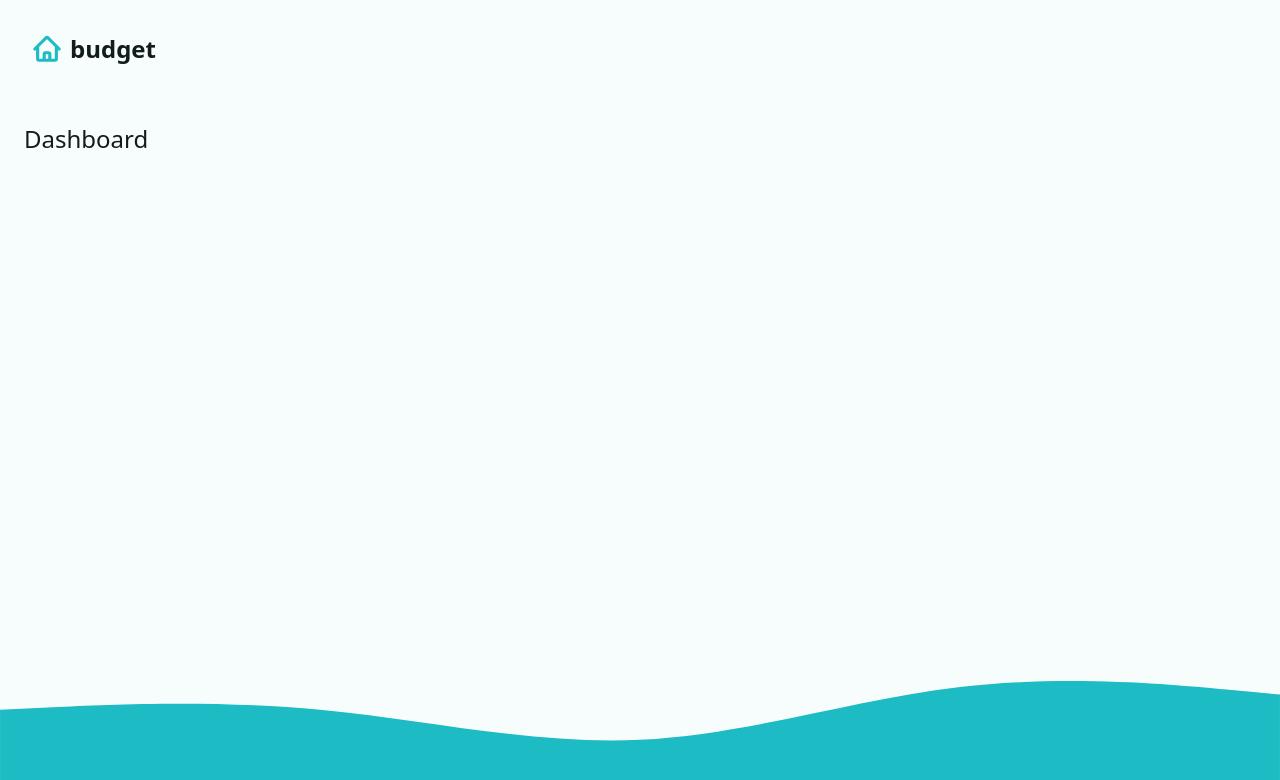
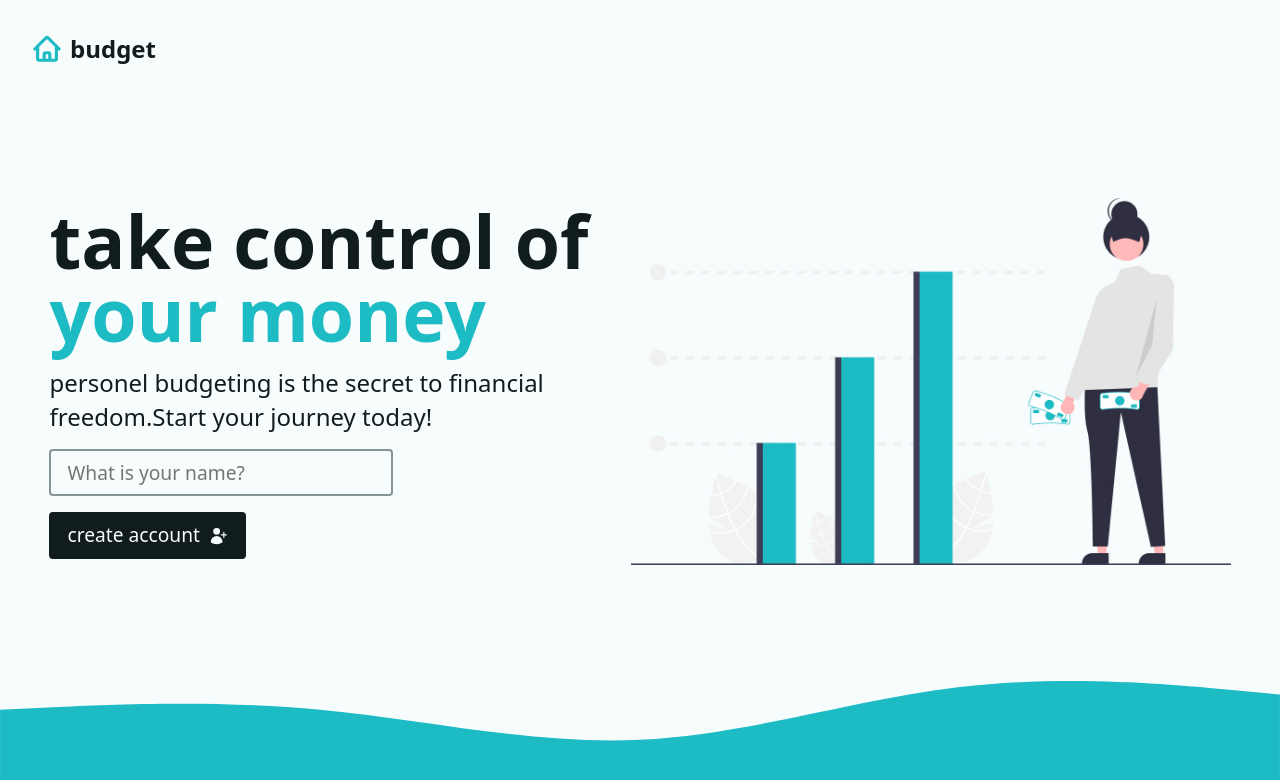
Before and after one commit to kebele/expenses_app, a React (Vite) app: page / in a window 1280 px wide. Shown: the top 780 px of the page. Built offline with nearby package versions, Linux system fonts and the light colour scheme.

Commit message:
login form, error page added

```diff
--- a/src/App.jsx
+++ b/src/App.jsx
@@ -3,7 +3,7 @@
 import { createBrowserRouter, RouterProvider } from "react-router-dom";
 // layouts
 import Main, { mainLoader } from "./layouts/Main";
-import Dashboard, { dashboardLoader } from "./pages/Dashboard";
+import Dashboard, { dashboardAction, dashboardLoader } from "./pages/Dashboard";
 import Error from "./pages/Error";
 // actions
 import { logoutAction } from "./actions/logout";
@@ -31,6 +31,7 @@
         element: <Dashboard />,
         loader: dashboardLoader,
         errorElement: <Error />,
+        action: dashboardAction,
       },
       {
         path: "/about",
--- /dev/null
+++ b/src/components/Intro.jsx
@@ -0,0 +1,37 @@
+import React from "react";
+import { Form } from "react-router-dom";
+import { UserPlusIcon } from "@heroicons/react/24/solid";
+import illustration from "../assets/illustration.jpg";
+
+const Intro = () => {
+  return (
+    <div className="intro">
+      <div>
+        <h1>
+          take control of <span className="accent">your money</span>
+        </h1>
+        <p>
+          personel budgeting is the secret to financial freedom.Start your
+          journey today!
+        </p>
+        <Form method="post">
+          <input
+            type="text"
+            name="userName"
+            required
+            placeholder="What is your name?"
+            aria-label="Your Name"
+            autoComplete="given-name"
+          />
+          <button type="submit" className="btn btn--dark">
+            <span>create account</span>
+            <UserPlusIcon width={20} />
+          </button>
+        </Form>
+      </div>
+      <img src={illustration} alt="" width={600} />
+    </div>
+  );
+};
+
+export default Intro;
--- a/src/pages/Dashboard.jsx
+++ b/src/pages/Dashboard.jsx
@@ -1,6 +1,8 @@
 import React from "react";
 import { useLoaderData } from "react-router-dom";
 import { fetchData } from "../helpers";
+import Intro from "../components/Intro";
+import { toast } from "react-toastify";
 
 // loader
 // bu loader'ı App.jsx'de route'da loader'a ekleyeceğiz, yani bu route bir loader'a sahip yani oraya gittiğinde bu loader'ı çalıştıracak
@@ -8,10 +10,24 @@
   const userName = fetchData("userName");
   return { userName };
 }
+// action
+export async function dashboardAction({ request }) {
+  const data = await request.formData();
+  const formData = Object.fromEntries(data);
+  //   console.log({ data, request });
+  try {
+    localStorage.setItem("userName", JSON.stringify(formData.userName));
+    return toast.success(`wellcome, ${formData.userName}`);
+    // throw new Error("ya done");
+  } catch (error) {
+    throw new Error("There was a problem creating your account.");
+  }
+}
 
 const Dashboard = () => {
   const { userName } = useLoaderData();
-  return <div>Dashboard {userName}</div>;
+
+  return <>{userName ? <p>{userName}</p> : <Intro />}</>;
 };
 
 export default Dashboard;
--- a/src/pages/Error.jsx
+++ b/src/pages/Error.jsx
@@ -1,7 +1,27 @@
 import React from "react";
+import { Link, useNavigate, useRouteError } from "react-router-dom";
+import { ArrowUturnLeftIcon, HomeIcon } from "@heroicons/react/24/solid";
 
 const Error = () => {
-  return <div>Error</div>;
+  const error = useRouteError();
+  // console.log(error);
+  const navigate = useNavigate();
+  return (
+    <div className="error">
+      <h1>We've got a problem!</h1>
+      <p>{error.message || error.statusText}</p>
+      <div className="flex-md">
+        <button className="btn btn-dark" onClick={() => navigate(-1)}>
+          <ArrowUturnLeftIcon width={20} />
+          <span>go back</span>
+        </button>
+        <Link className="btn btn--dark" to="/">
+          <HomeIcon width={20} />
+          <span>go home</span>
+        </Link>
+      </div>
+    </div>
+  );
 };
 
 export default Error;
```
Also changed, not shown: src/actions/kambur.txt (added).
